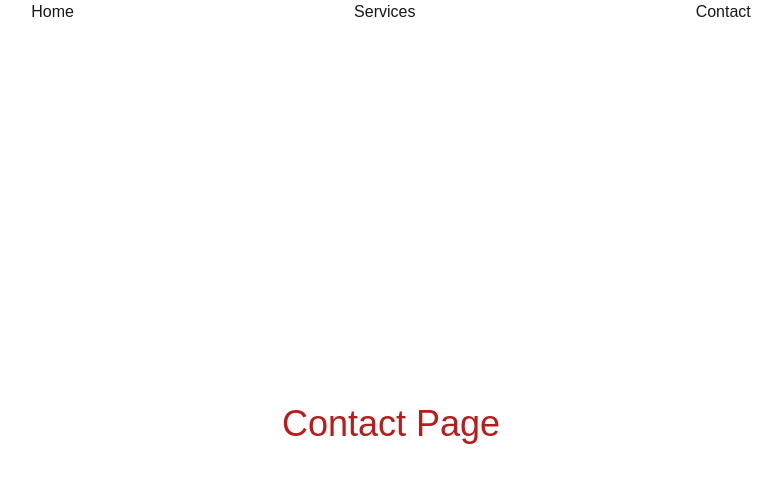
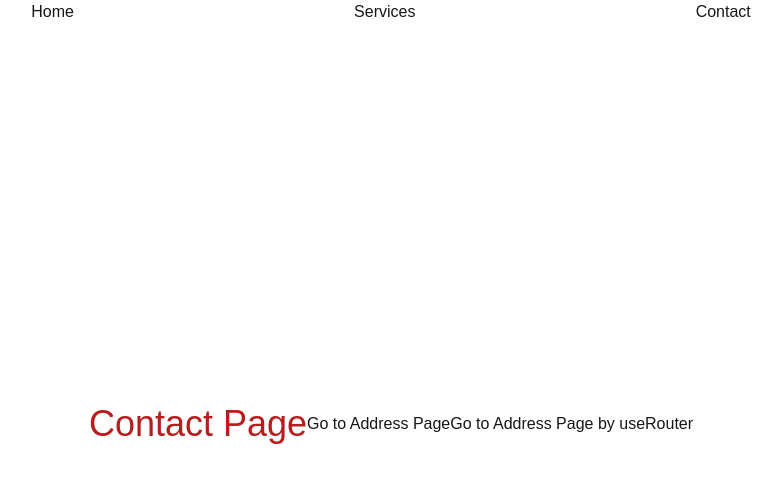
Before and after one commit to Nazmul5691/nextjs-app, a Next.js app: page /contact in a window 1280 px wide. Shown: the top 482 px of the page, without its empty margins (249-1031 px from the left). Built offline with nearby package versions, Linux system fonts and the light colour scheme.

Commit message:
added navigaiton

```diff
--- a/src/app/components/Navbar.jsx
+++ b/src/app/components/Navbar.jsx
@@ -1,11 +1,18 @@
+import Link from "next/link";
 
 
 const Navbar = () => {
     return (
         <div className="flex items-center justify-evenly list-none">
-            <li>Home</li>
-            <li>Services</li>
-            <li>Contact</li>
+            <Link href="/">
+                <li>Home</li>
+            </Link>
+            <Link href="/services">
+                <li>Services</li>
+            </Link>
+            <Link href="/contact">
+                <li>Contact</li>
+            </Link>
         </div>
     );
 };
--- a/src/app/contact/page.jsx
+++ b/src/app/contact/page.jsx
@@ -1,9 +1,30 @@
+"use client"
+import Link from 'next/link';
+import { useRouter } from 'next/navigation';
 import React from 'react';
 
 const ContactPage = () => {
+
+    const router = useRouter();
+    const isLoggedIn = true;
+
+    const handleNavigation = () =>{
+        if(isLoggedIn){
+            router.push("/contact/address")
+        }
+        else{
+            router.push("/")
+        }
+    }
+
     return (
         <div className='flex items-center justify-center h-screen'>
             <h1 className='text-4xl text-red-700'>Contact Page</h1>
+            <Link href="/contact/address">
+                <p> Go to Address Page</p>
+            </Link>
+
+            <p className='cursor-pointer' onClick={handleNavigation} > Go to Address Page by useRouter</p>
         </div>
     );
 };
```
